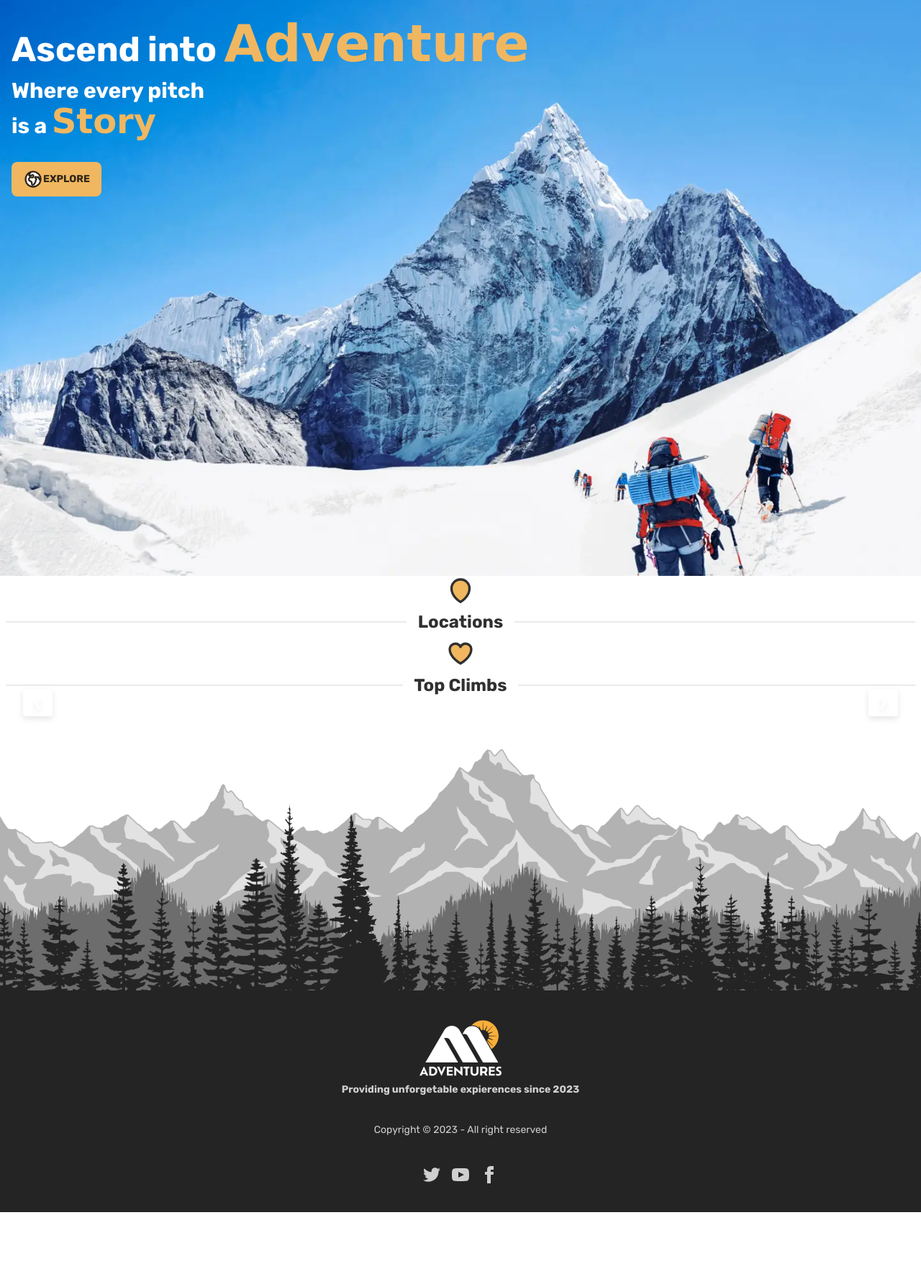
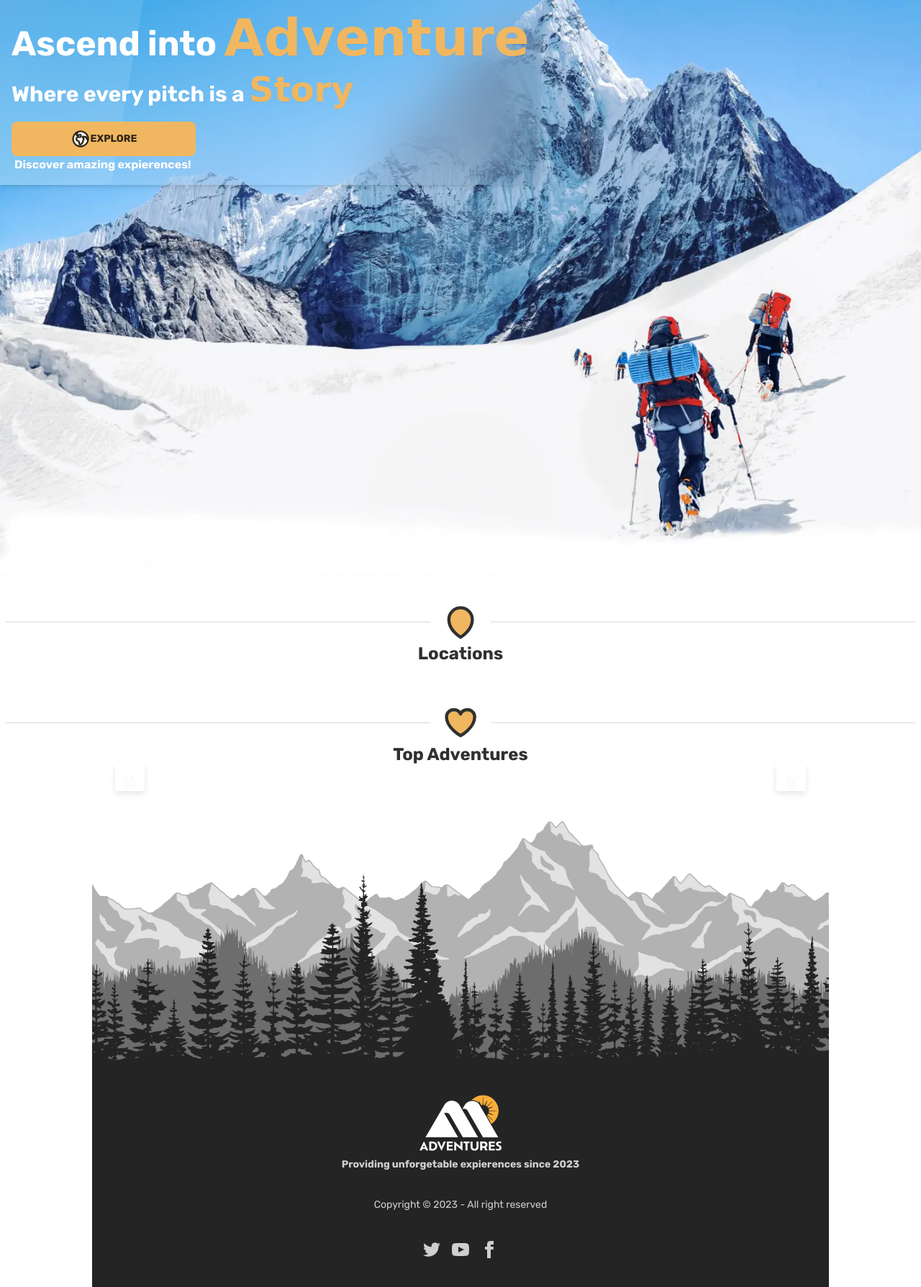
Before and after one commit to kpetrauskas92/Mont-Adventures-PP5, a Django app: template home/templates/index.html in a window 1280 px wide. Shown: the part 72-1860 px from the top of the page at 72% size. Before the commit the page ends 1756 px from the top, so only its background shows below. Run offline with Django 4.2, Linux system fonts and the light colour scheme; the template is opened without the code that fills it, so the values that code supplies are empty; style sheets or scripts are compiled from the project's sources; some libraries are stand-ins or nearby versions.

Commit message:
updated index for UX/UI

```diff
--- a/home/templates/index.html
+++ b/home/templates/index.html
@@ -1,25 +1,41 @@
-{% extends "base.html" %}
+{% extends 'base.html' %}
 {% load static %}
+
+{% block head_title %}Home Page{% endblock %}
 
 {% block content %}
 
-{% load static %}
+<!-- Main Content -->
+
+	<!-- Carousel CSS -->
 	<link rel="stylesheet" href="{% static 'carousel/css/carousel.css' %}">
+
+	<!-- Hero Section -->
 	<div class="hero min-h-screen-hero relative"
-     style="background-image: url({% static 'web_elements/hero/main-hero-bg.webp' %});">
-  <div class="hero-content text-left text-neutral-content absolute top-2 left-0">
-    <div class="bg-transparent">
+		style="background-image: url({% static 'web_elements/hero/main-hero-bg.webp' %}); background-position: bottom;">
+		<div class="animate-fade-up hero-content glass shadow-md rounded-br-2xl flex justify-start absolute top-0 left-0">
+			<div class="mx-left-0">
+				<!-- Title -->
 				<h1 class="mb-3 text-white text-5xl font-bold">
 					Ascend into
-        <span class="text-[#f0b760] font-custom text-7xl  font-bold">Adventure</span>
+					<span class="text-[#f0b760] font-custom text-7xl font-bold">
+						Adventure
+					</span>
 				</h1>
-      <h2 class="mb-8 text-white text-3xl font-bold">
-        Where every pitch <br> is a <span class="text-[#f0b760] font-custom  text-5xl">Story</span>
+
+				<!-- Subtitle -->
+				<h2 class=" text-white text-3xl font-bold">
+					Where every pitch is a
+					<span class="text-[#f0b760] font-custom  text-5xl">
+						Story
+					</span>
 				</h2>
-      <p class="mb-5"></p>
+
+				<!-- Explore Button -->
 				<a href="{% url 'trip_packages' %}">
-        <button class="btn btn-secondary border-none hover:bg-accent transition duration-500">
-          <svg xmlns="http://www.w3.org/2000/svg"
+					<button class="btn btn-secondary btn-wide border-none hover:bg-accent transition duration-500 mt-5">
+						<svg aria-hidden="true"
+							xmlns="http://www.w3.org/2000/svg"
 							fill="#ffffff"
 							viewBox="0 0 24 24"
 							stroke-width="2"
@@ -32,17 +48,20 @@
 						<span>Explore</span>
 					</button>
 				</a>
+				<p class="ml-1 text-white font-bold"> Discover amazing expierences!</p>
 			</div>
 		</div>
 	</div>
 
-<div class="flex justify-center">
-  <svg xmlns="http://www.w3.org/2000/svg"
+	<!-- SVG Location Separator -->
+	<div class="divider px-2 pt-12">
+		<svg aria-hidden="true"
+			xmlns="http://www.w3.org/2000/svg"
 			fill="#F0B760"
 			viewBox="0 0 24 24"
 			stroke-width="2"
 			stroke="currentColor"
-       class="w-10 h-10">
+			class="w-28 h-28">
 			<path stroke-linecap="round"
 				stroke-linejoin="round" d="M15 10.5a3 3 0 11-6 0 3 3 0 016 0z" />
 			<path stroke-linecap="round"
@@ -50,24 +69,39 @@
 		</svg>
 	</div>
 
-  <div class="divider px-2">
-    <h2 class="font-bold text-2xl">Locations</h2>
+	<!-- Locations Carousel Section -->
+	<div class="mx-auto max-w-md sm:max-w-5xl">
+		<h2 class="font-bold text-2xl text-center mb-4 pt-3"
+			>Locations
+		</h2>
+		{% include 'includes/carousel/by-country.html' %}
 	</div>
-{% include 'includes/carousel/by-country.html' %}
-  <div class="flex justify-center">
-    <svg xmlns="http://www.w3.org/2000/svg"
+
+	<!-- SVG Top Trips Separator -->
+	<div class="divider px-2 pt-12">
+			<svg aria-hidden="true"
+				xmlns="http://www.w3.org/2000/svg"
 				fill="#F0B760"
 				viewBox="0 0 24 24"
 				stroke-width="2"
 				stroke="currentColor"
-         class="w-10 h-10">
-      <path stroke-linecap="round" stroke-linejoin="round" d="M21 8.25c0-2.485-2.099-4.5-4.688-4.5-1.935 0-3.597 1.126-4.312 2.733-.715-1.607-2.377-2.733-4.313-2.733C5.1 3.75 3 5.765 3 8.25c0 7.22 9 12 9 12s9-4.78 9-12z" />
+				class="w-28 h-28">
+				<path stroke-linecap="round"
+					stroke-linejoin="round"
+					d="M21 8.25c0-2.485-2.099-4.5-4.688-4.5-1.935 0-3.597 1.126-4.312 2.733-.715-1.607-2.377-2.733-4.313-2.733C5.1 3.75 3 5.765 3 8.25c0 7.22 9 12 9 12s9-4.78 9-12z" />
 			</svg>
 	</div>
 
-  <div class="divider px-2">
-    <h2 class="font-bold text-2xl">Top Climbs</h2>
-  </div>
+	<!-- Top Trips Carousel Section -->
+	<div class="mx-auto max-w-md sm:max-w-5xl">
+		<h2 class="font-bold text-2xl text-center mb-4 pt-3"
+			>Top Adventures
+		</h2>
 		{% include 'includes/carousel/by-top-trips.html' %}
+	<div>
+
+
+<!-- Carousel Script -->
 <script src="{% static 'carousel/js/carousel.js' %}"></script>
+
 {% endblock %}
```
Lines whose indentation alone changed are shown as unchanged.
